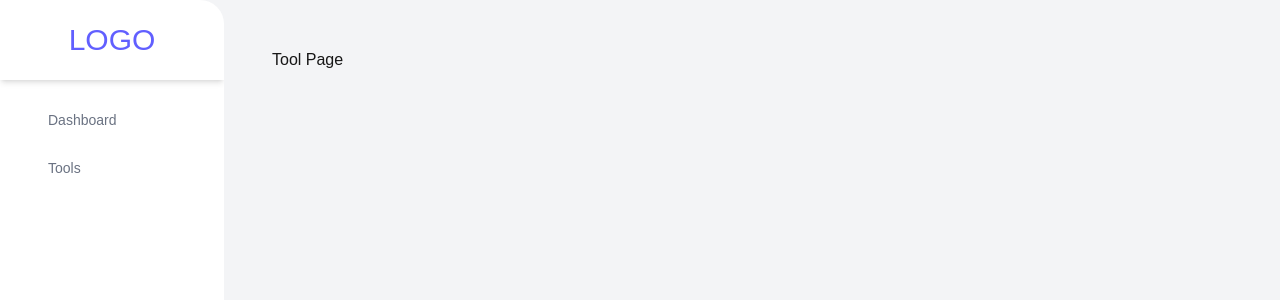
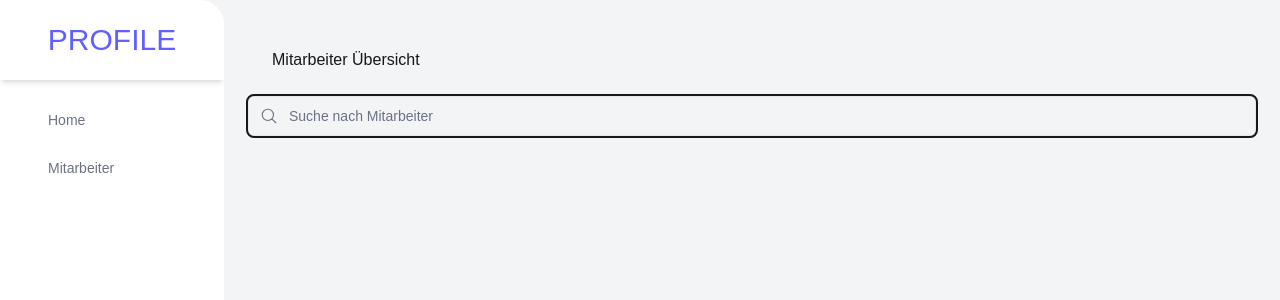
Before and after one commit to elicebsch/profile_design, a Next.js app: page /tools in a window 1280 px wide. Shown: the top 300 px of the page. Built offline with nearby package versions, Linux system fonts and the light colour scheme.

Commit message:
search-bar

```diff
--- /dev/null
+++ b/app/tools/components/search-bar.tsx
@@ -0,0 +1,59 @@
+'use client';
+
+import { MagnifyingGlassIcon } from '@heroicons/react/24/outline';
+import { useSearchParams } from 'next/navigation';
+import { useRouter } from 'next/navigation';
+import { usePathname } from 'next/navigation';
+import { useDebouncedCallback } from 'use-debounce';
+
+
+export default function Search({ placeholder }: { placeholder: string }) {
+
+  const searchParams = useSearchParams();
+  const pathname = usePathname();
+  const { replace } = useRouter();
+
+  const handleSearch = useDebouncedCallback((term) => {
+    // console.log(`Searching... ${term}`);
+    const params = new URLSearchParams(searchParams);
+    params.set('page', '1');
+
+    if (term) {
+      params.set('query', term);
+    } else {
+      params.delete('query');
+    }
+    replace(`${pathname}?${params.toString()}`);
+  }, 300);
+
+  // function handleSearch(term: string) {
+  //   console.log(`Searching...${term}`);
+
+  //   const params = new URLSearchParams(searchParams);
+
+  //   if(term){
+  //     params.set('query', term);
+  //   } else {
+  //     params.delete('query');
+  //   }
+  //   replace(`${pathname}?${params.toString()}`);
+  // }
+
+
+  return (
+    <div className="relative flex flex-1 flex-shrink-0">
+      <label htmlFor="search" className="sr-only">
+        Search
+      </label>
+      <input
+        className="peer block w-full rounded-md border border-gray-200 py-[9px] pl-10 text-sm outline-2 placeholder:text-gray-500"
+        placeholder={placeholder}
+        onChange={(e) => {
+          handleSearch(e.target.value);
+        }}
+        defaultValue={searchParams.get('query')?.toString()}
+      />
+      <MagnifyingGlassIcon className="absolute left-3 top-1/2 h-[18px] w-[18px] -translate-y-1/2 text-gray-500 peer-focus:text-gray-900" />
+    </div>
+  );
+}
--- a/app/ui/side-bar_2.tsx
+++ b/app/tools/components/side-bar_2.tsx
@@ -7,20 +7,20 @@ export default function SideBar() {
     <div className="min-h-screen flex flex-row bg-gray-100">
       <div className="flex flex-col w-56 bg-white rounded-r-3xl overflow-hidden">
         <div className="flex items-center justify-center h-20 shadow-md">
-          <h1 className="text-3xl uppercase text-indigo-500">Logo</h1>
+          <h1 className="text-3xl uppercase text-indigo-500">Profile</h1>
         </div>
         <ul className="flex flex-col py-4">
           <li>
             <Link href="/" className="flex flex-row items-center h-12 transform hover:translate-x-2 transition-transform ease-in duration-200 text-gray-500 hover:text-gray-800">
               <span className="inline-flex items-center justify-center h-12 w-12 text-lg text-gray-400"/>
-              <span className="text-sm font-medium">Dashboard</span>
+              <span className="text-sm font-medium">Home</span>
             </Link>
           </li>
           <li>
             <Link href="/tools" className="flex flex-row items-center h-12 transform hover:translate-x-2 transition-transform ease-in duration-200 text-gray-500 hover:text-gray-800">
               <span className="inline-flex items-center justify-center h-12 w-12 text-lg text-gray-400"/>
 
-              <span className="text-sm font-medium">Tools</span>
+              <span className="text-sm font-medium">Mitarbeiter</span>
             </Link>
           </li>
           {/* Rest der Links hier anpassen */}
--- a/app/tools/layout.tsx
+++ b/app/tools/layout.tsx
@@ -1,5 +1,5 @@
 import React from 'react'
-import SideBar from '../ui/side-bar_2'
+import SideBar from './components/side-bar_2'
 
 function ToolLayout({children}: {children: React.ReactNode}) {
   return (
--- a/app/tools/page.tsx
+++ b/app/tools/page.tsx
@@ -1,9 +1,14 @@
-import SideBar from "../ui/side-bar"
+import Search from "./components/search-bar";
+
 
 export default function Page() {
     return (
         <div>
-            <h1 className="p-6">Tool Page</h1>
+            <div>
+                <h1 className="p-6">Mitarbeiter Übersicht</h1>
+            </div>
+            <Search placeholder="Suche nach Mitarbeiter" />
+
         </div>
     );
 }
--- a/package.json
+++ b/package.json
@@ -8,11 +8,13 @@
     "start": "next start"
   },
   "dependencies": {
+    "@heroicons/react": "^2.2.0",
     "daisyui": "^5.1.13",
     "next": "15.5.3",
     "react": "19.1.0",
     "react-dom": "19.1.0",
-    "react-icons": "^5.5.0"
+    "react-icons": "^5.5.0",
+    "use-debounce": "^10.0.6"
   },
   "devDependencies": {
     "@tailwindcss/postcss": "^4",
```
Also changed, not shown: 1 other file (tests, documents, lock files or other folders).
